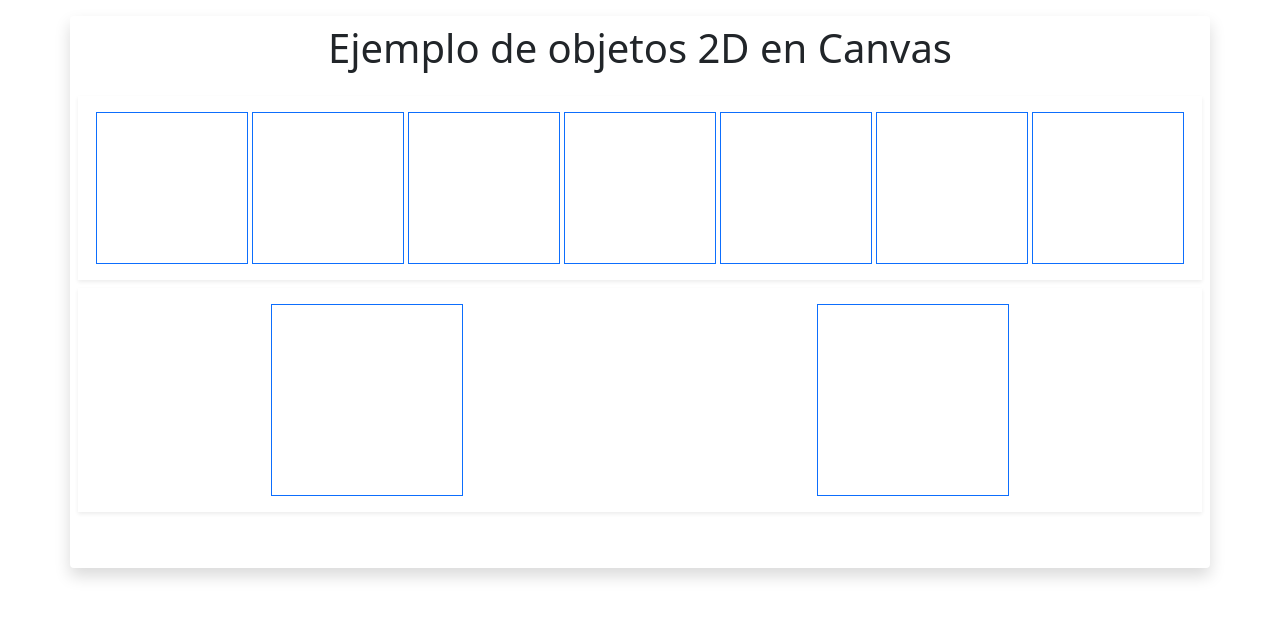
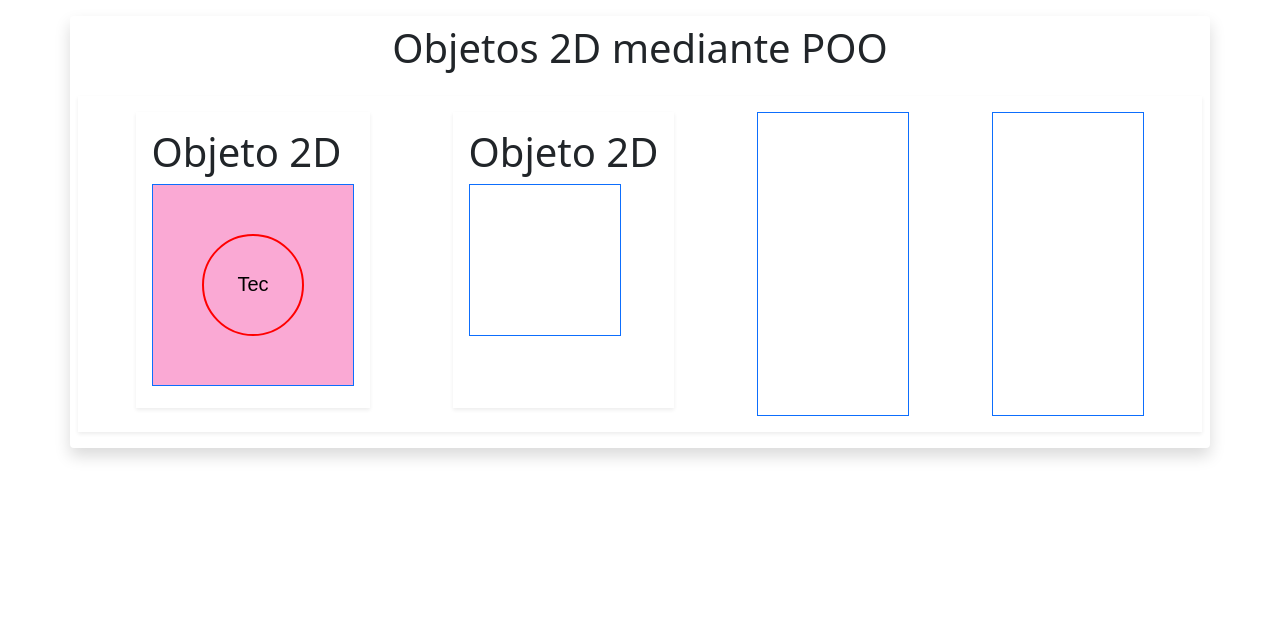
Before and after one commit to Angelmmc/intro-poo-canvas, a plain HTML site: page index.html in a window 1280 px wide. Drawn offline with nearby package versions, Linux system fonts and the light colour scheme.

Commit message:
circle 2d finished

```diff
--- a/assets/js/main.js
+++ b/assets/js/main.js
@@ -1,52 +1,37 @@
-
-const canvas = document.getElementById("canvas");
-
-const ctx = canvas.getContext("2d");
-
-
+const canvasOOPOOP = document.getElementById("canvasOOPOOP");
+const canvasOOPRandom = document.getElementById("canvasOOPRandom");
+const ctx = canvasOOP.getContext("2d");
 const window_height = window.innerHeight;
-
 const window_width = window.innerWidth;
 
+let randomX = Math.random() * window_width;
+let randomY = Math.random() * window_height;
+let randomRadius = Math.floor(Math.random() * 100 + 30);
 
-canvas.height = window_height;
+canvasOOP.height = "200";// window_height;
+canvasOOP.width = "200";// window_width;
 
-canvas.width = window_width;
-
-
-canvas.style.background = "#ff8";
-
+canvasOOP.style.background = "#FAA9D4";
 
 class Circle {
 
     constructor(x, y, radius, color, text) {
-
+        //Carga los valores predeterminados del objeto
         this.posX = x;
-
         this.posY = y;
-
         this.radius = radius;
-
         this.color = color;
-
         this.text = text;
-
     }
 
 
     draw(context) {
-
+        //Metodo para renderizar
         context.beginPath();
-
-
         context.strokeStyle = this.color;
-
-        context.textAlign = "center";
-
-        context.textBaseline = "middle";
-
+        context.textAlign = "center"; //Alineación Horizontal
+        context.textBaseline = "middle"; //Alineación Vertical
         context.font = "20px Arial";
-
         context.fillText(this.text, this.posX, this.posY);
 
 
@@ -63,6 +48,7 @@ class Circle {
 }
 
 
-let miCirculo = new Circle(100, 100, 50, 'red', 'Tec');
+//let miCirculo = new Circle(100, 100, 50, 'red', 'Tec');
 
+let miCirculo = new Circle(canvasOOP.width / 2, canvasOOP.height / 2, 50, 'red', 'Tec');
 miCirculo.draw(ctx);
--- a/index.html
+++ b/index.html
@@ -17,26 +17,22 @@
     <main class="container mt-3 d-flex-column shadow rounded p-2">
 
         <div class="d-flex flex-row bd-highlight mb-3 justify-content-center">
-            <h1>Ejemplo de objetos 2D en Canvas</h1>
+            <h1>Objetos 2D mediante POO</h1>
         </div>
         <div class="d-flex flex-row bd-highlight mb-2 shadow-sm p-3 justify-content-around">
-            <canvas class=" border  border-primary " id="canvasSquare" width="150" height="150"></canvas>
+            <div class=" bd-highlight mb-2 shadow-sm p-3 justify-content-around">
+                <h1>Objeto 2D</h1>
+                <canvas class=" border  border-primary " id="canvasOOP" width="150" height="150"></canvas>
+            </div>
+            <div class=" bd-highlight mb-2 shadow-sm p-3 justify-content-around">
+                <h1>Objeto 2D</h1>
+                <canvas class=" border  border-primary " id="canvasOOPRandom" width="150" height="150"></canvas>
+            </div>
             <canvas class=" border  border-primary" id="canvasTriangle" width="150" height="150"></canvas>
             <canvas class=" border  border-primary" id="canvasFeather" width="150" height="150"></canvas>
-            <canvas class=" border  border-primary" id="canvasLines" width="150" height="150"></canvas>
-            <canvas class=" border  border-primary" id="canvasArch" width="150" height="150"></canvas>
-            <canvas class=" border  border-primary" id="canvasBezierQuadCurve" width="150" height="150"></canvas>
-            <canvas class=" border  border-primary" id="canvasBezierCubicCurve" width="150" height="150"></canvas>
-        </div>
-        <div class="d-flex flex-row bd-highlight mb-5 shadow-sm p-3 justify-content-around">
-            <canvas class=" border  border-primary " id="canvasCombination" width="190" height="190"></canvas>
-            <canvas class=" border  border-primary " id="canvasPath2D" width="190" height="190"></canvas>
         </div>
 
     </main>
-
-
-
     <script src="assets/js/main.js"></script>
 
 </body>
```
